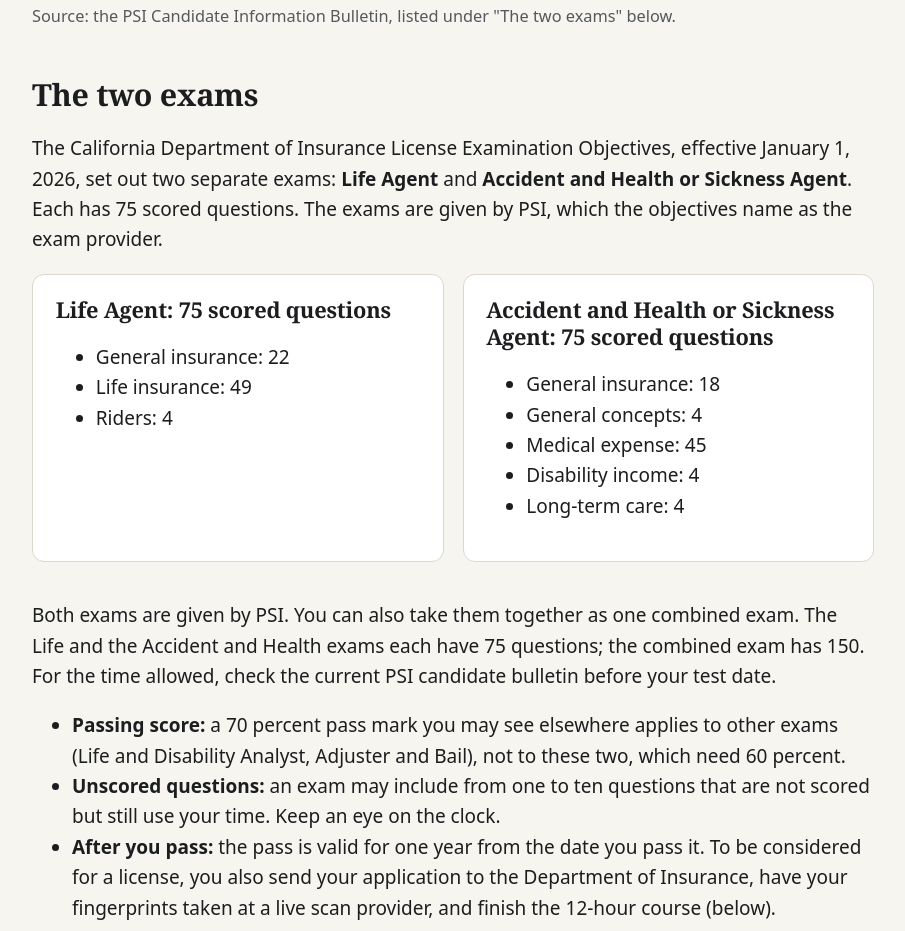
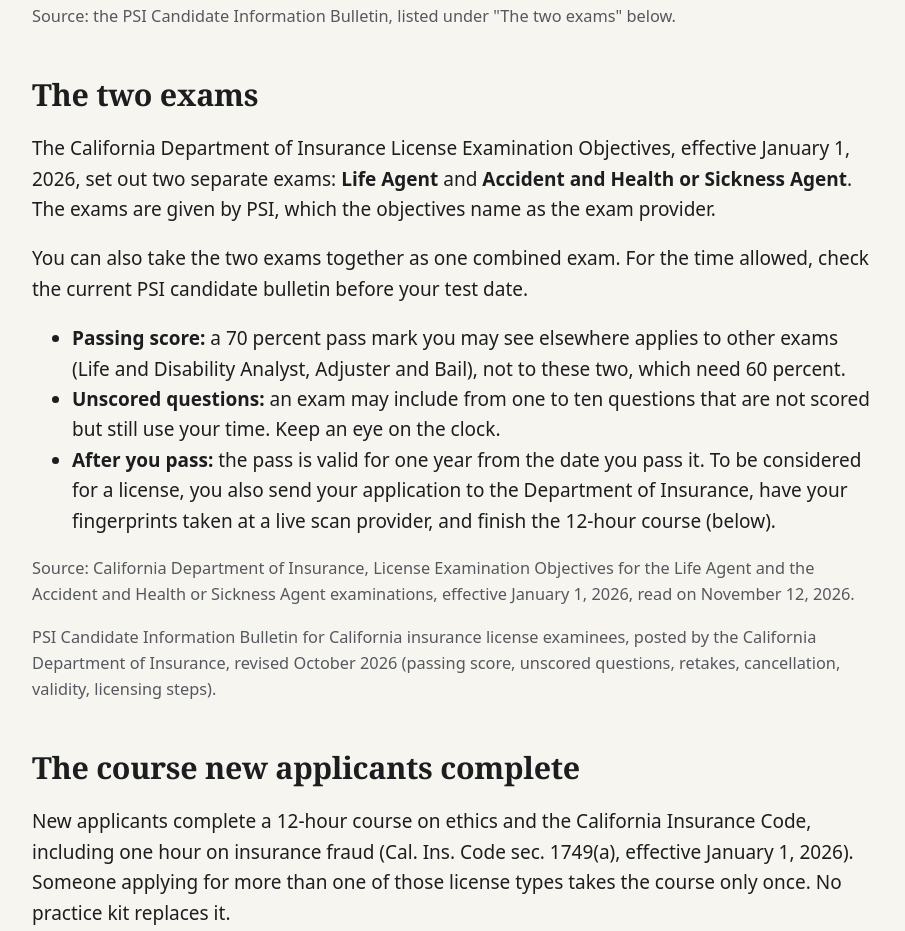
Before and after one commit to ferashakkak-ai/sourcedprep.com, a plain HTML site: page california-life-health/index.html in a window 1280 px wide. Shown: the part 1492-2423 px from the top of the page, without its empty margins (187-1092 px from the left). Drawn offline with Linux system fonts and the light colour scheme.

Commit message:
site: California hub and check page without unkeyed counts or minutes (site-presentation CLEAR F, 20 Nov)

```diff
--- a/california-life-health/index.html
+++ b/california-life-health/index.html
@@ -377,11 +377,8 @@ html[lang="es"] .desc{display:none}
 <p>Studying with someone from your agency or class? The free questions need no sign-up, so you can send them the link.</p>
 <p class="small">Source: the PSI Candidate Information Bulletin, listed under "The two exams" below.</p>
 <h2>The two exams</h2>
-<p>The California Department of Insurance License Examination Objectives, effective January 1, 2026, set out two separate exams: <b>Life Agent</b> and <b>Accident and Health or Sickness Agent</b>. Each has 75 scored questions. The exams are given by PSI, which the objectives name as the exam provider.</p>
-<div class="two" style="display:grid;gap:1rem;grid-template-columns:repeat(auto-fit,minmax(15rem,1fr))">
-<div class="card"><h3>Life Agent: 75 scored questions</h3><ul><li>General insurance: 22</li><li>Life insurance: 49</li><li>Riders: 4</li></ul></div>
-<div class="card"><h3>Accident and Health or Sickness Agent: 75 scored questions</h3><ul><li>General insurance: 18</li><li>General concepts: 4</li><li>Medical expense: 45</li><li>Disability income: 4</li><li>Long-term care: 4</li></ul></div></div>
-<p>Both exams are given by PSI. You can also take them together as one combined exam. The Life and the Accident and Health exams each have 75 questions; the combined exam has 150. For the time allowed, check the current PSI candidate bulletin before your test date.</p>
+<p>The California Department of Insurance License Examination Objectives, effective January 1, 2026, set out two separate exams: <b>Life Agent</b> and <b>Accident and Health or Sickness Agent</b>. The exams are given by PSI, which the objectives name as the exam provider.</p>
+<p>You can also take the two exams together as one combined exam. For the time allowed, check the current PSI candidate bulletin before your test date.</p>
 <ul>
 <li><b>Passing score:</b> a 70 percent pass mark you may see elsewhere applies to other exams (Life and Disability Analyst, Adjuster and Bail), not to these two, which need 60 percent.</li>
 <li><b>Unscored questions:</b> an exam may include from one to ten questions that are not scored but still use your time. Keep an eye on the clock.</li>
```
Also changed, not shown: california-life-health/check/index.html (+1 -1 lines).
